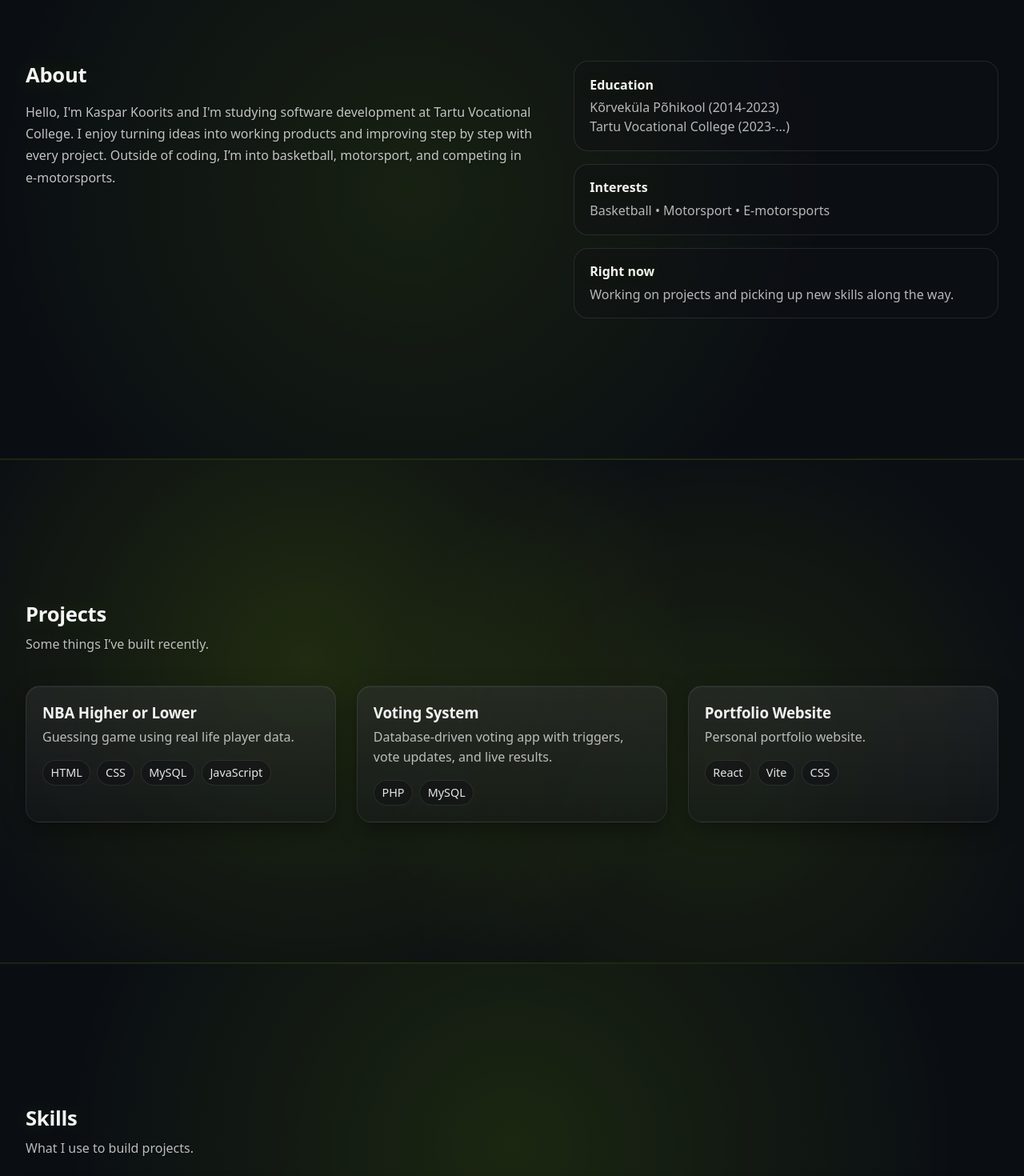
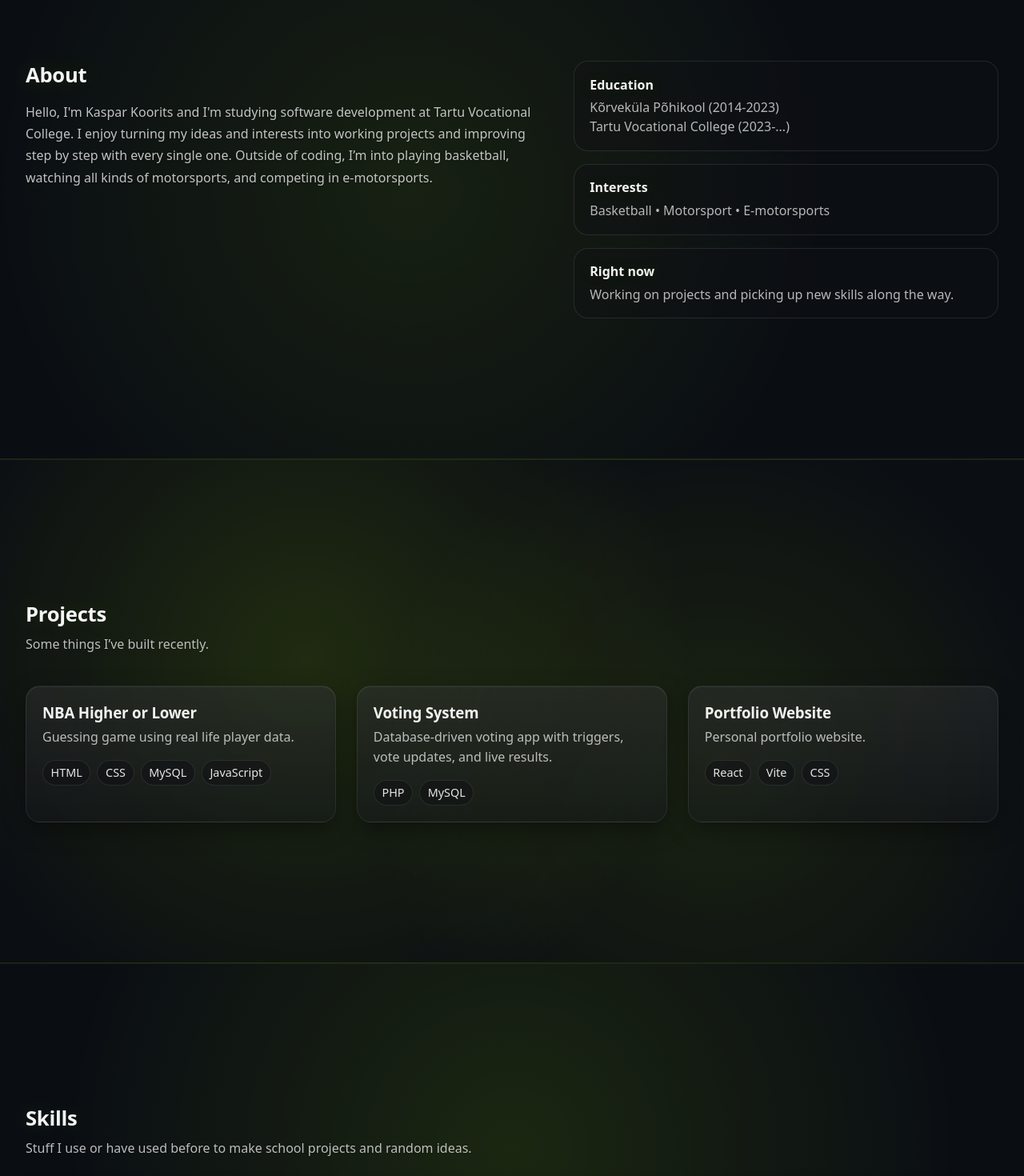
Before and after one commit to KasparKoorits/kaspar-portfolio, a React (Vite) app: page / in a window 1280 px wide. Shown: the part 900-2370 px from the top of the page at 80% size. Built offline with nearby package versions, Linux system fonts and the light colour scheme.

Commit message:
Changed About me and Skills components text.

```diff
--- a/src/components/About.jsx
+++ b/src/components/About.jsx
@@ -40,8 +40,8 @@ export default function About() {
             <h2 className="about__title">About</h2>
             <p className="about__text">
               Hello, I'm Kaspar Koorits and I'm studying software development at Tartu Vocational College.
-              I enjoy turning ideas into working products and improving step by step with every project.
-              Outside of coding, I’m into basketball, motorsport, and competing in e-motorsports.
+              I enjoy turning my ideas and interests into working projects and improving step by step with every single one.
+              Outside of coding, I’m into playing basketball, watching all kinds of motorsports, and competing in e-motorsports.
             </p>
           </div>
 
--- a/src/components/Skills.jsx
+++ b/src/components/Skills.jsx
@@ -15,7 +15,7 @@ export default function Skills() {
         <div ref={ref} className={`skills__inner ${visible ? "is-visible" : ""}`}>
           <div className="skills__header">
             <h2 className="skills__title">Skills</h2>
-            <p className="skills__subtitle">What I use to build projects.</p>
+            <p className="skills__subtitle">Stuff I use or have used before to make school projects and random ideas.</p>
           </div>
 
           <div className="skills__grid">
```
